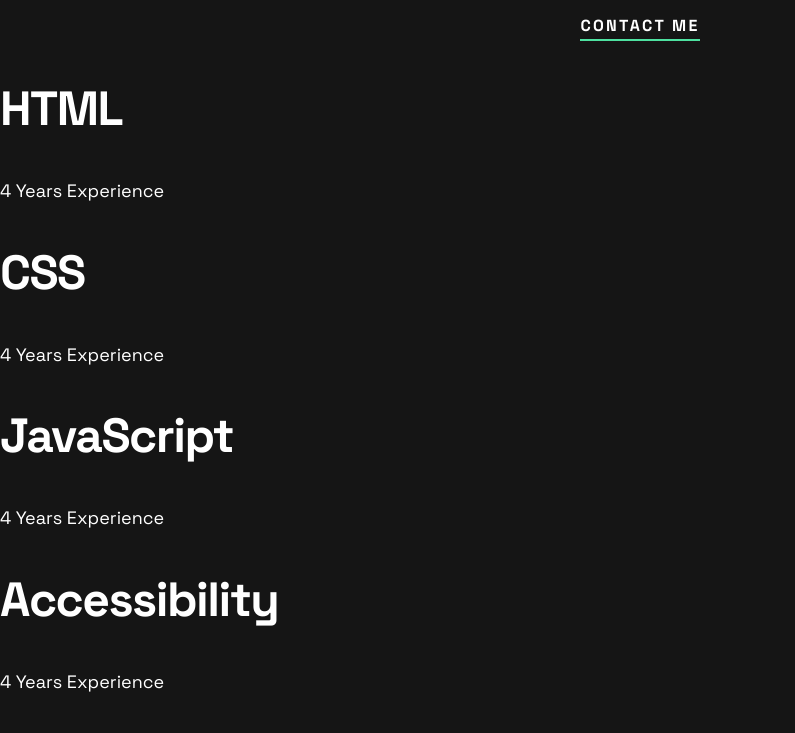
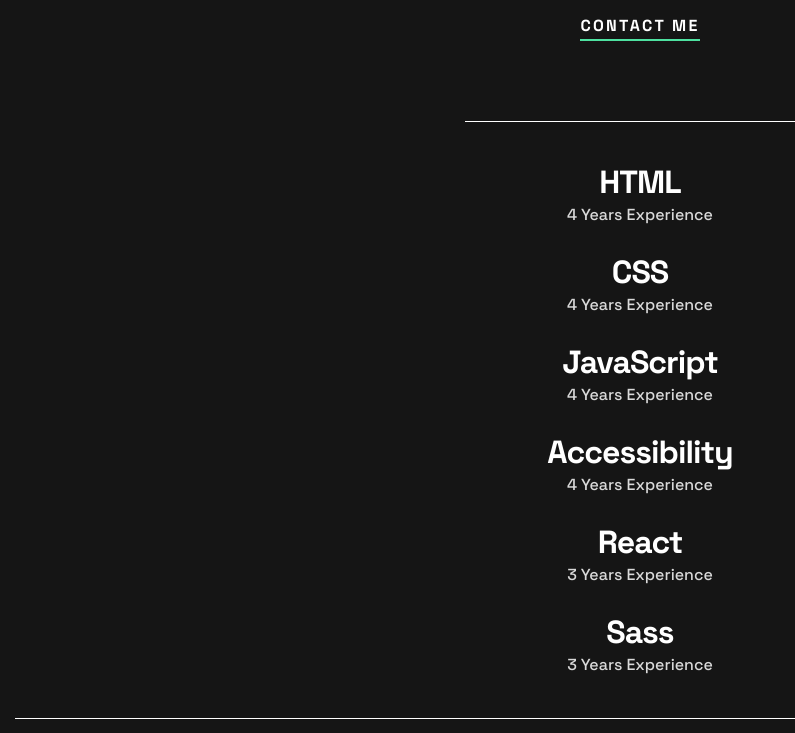
Before and after one commit to krishee107/FRONTENDMENTOR-Single-page-developer-portfolio, a plain HTML site: page index.html in a window 1280 px wide. Shown: the part 1159-1892 px from the top of the page, without its empty margins (0-795 px from the left). Drawn offline with Linux system fonts and the light colour scheme.

Commit message:
Skills section

```diff
--- a/css/style.css
+++ b/css/style.css
@@ -66,6 +66,8 @@ h1 {
     color: var(--color2);
 }
 
+/* Content */
+.main {padding: 0 15px;}
 
 /* Header */
 header {
@@ -87,6 +89,8 @@ header {
     flex-direction: column;
     margin-top: -100px;
     max-width: 350px;
+    border-bottom: 1px var(--color5) solid;
+    padding-bottom: 80px;
 }
 h1 span {border-bottom: 3px solid var(--color2);}
 
@@ -109,6 +113,31 @@ p {
 
 .hero_information {order: 2;}
 
+/*Skills */
+
+.skills {
+    text-align: center;
+    display: flex;
+    flex-direction: column;
+    gap: 24px;
+    padding: 40px;
+    border-bottom: 1px var(--color5) solid;
+}
+
+.skill_title {
+    font-size: 32px;
+    line-height: 40px;
+    font-weight: 700;
+    letter-spacing: -1px;
+    margin: 0;
+}
+
+.skill_exp {
+    font-weight: 500;
+    line-height: 26px;
+    color: var(--color4);
+    font-size: 16px;
+}
 
 /* Desktop */
 @media (min-width:1040px) {
```
